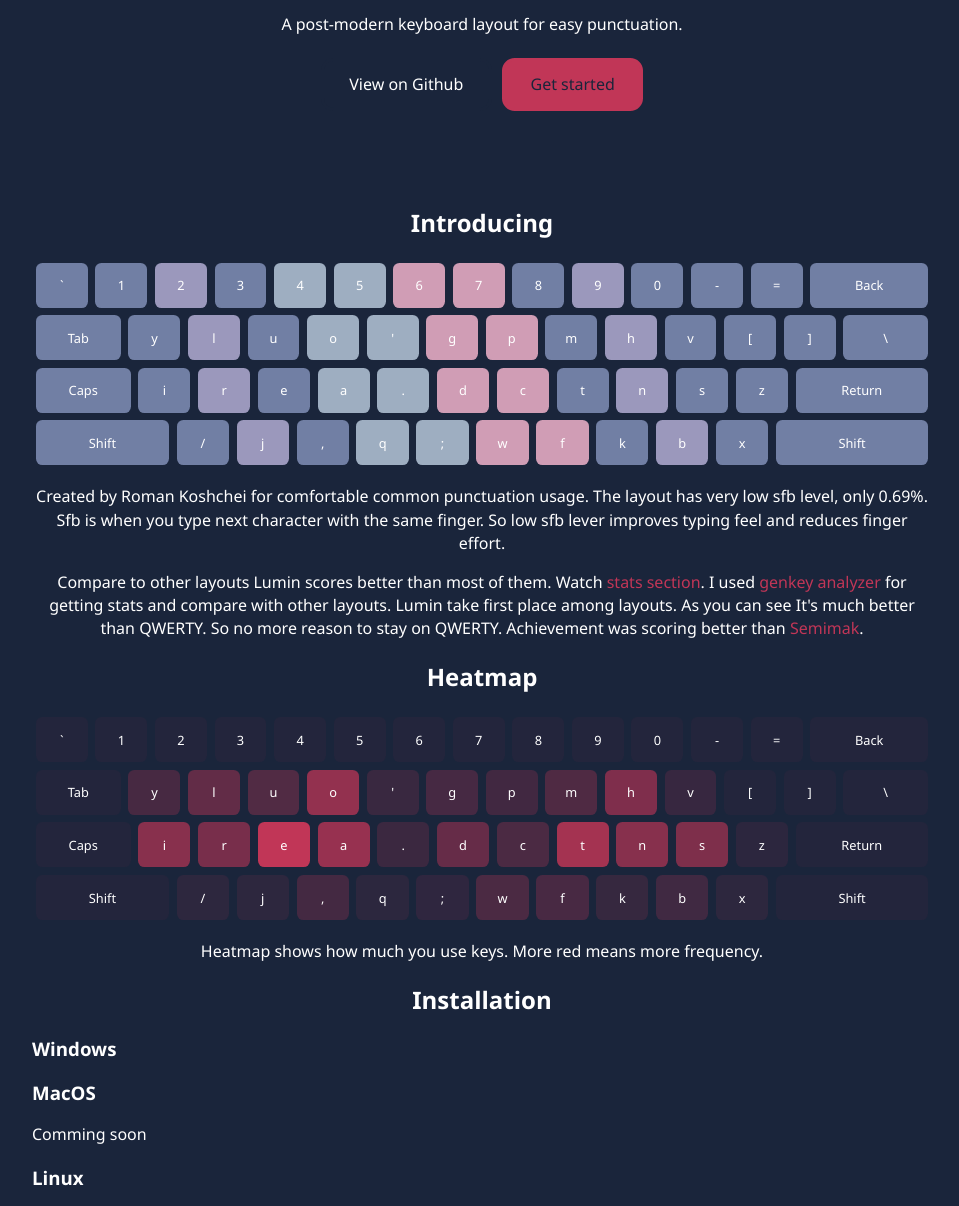
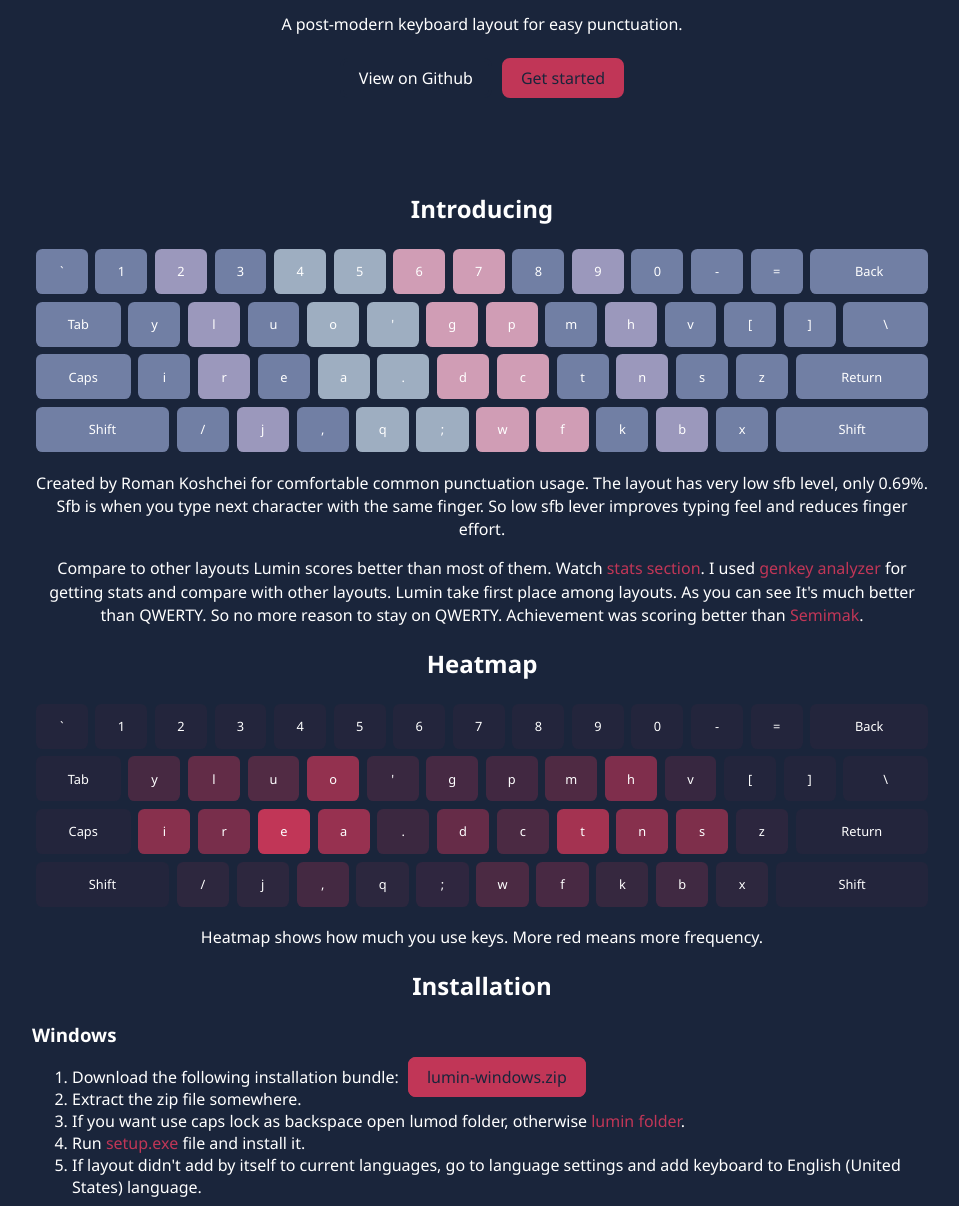
Before and after one commit to roman-koshchei/lumin, a plain HTML site: page index.html in a window 1280 px wide. Shown: the part 186-1392 px from the top of the page, without its empty margins (158-1117 px from the left). Drawn offline with Linux system fonts and the light colour scheme.

Commit message:
add windows instalation

```diff
--- a/index.html
+++ b/index.html
@@ -188,7 +188,13 @@
 
         <h2 id="installation" class="text-center">Installation</h2>
         <h3>Windows</h3>
-
+            <ol>
+                <li>Download the following installation bundle: <a class="btn" href="download/lumin-windows.zip">lumin-windows.zip</a></li>
+                <li>Extract the zip file somewhere.</li>
+                <li>If you want use caps lock as backspace open lumod folder, otherwise <span class="red">lumin folder</span>.</li>
+                <li>Run <span class="red">setup.exe</span> file and install it.</li>
+                <li>If layout didn't add by itself to current languages, go to language settings and add keyboard to English (United States) language.</li>
+            </ol>
         <h3>MacOS</h3>
         <p>Comming soon</p>
 
--- a/style.css
+++ b/style.css
@@ -26,11 +26,11 @@
 }
 
 .btn {
-    border: 0.3vw solid #c13657;
-    border-radius: 1vw;
+    border: 3px solid #c13657;
+    border-radius: 8px;
     background-color: #c13657;
     color: #1a253b;
-    padding: 1vw 2vw;
+    padding: 6px 16px;
     margin: 5px;
 }
 
@@ -40,9 +40,9 @@
 }
 
 .btn-light {
-    border: 0.3vw solid #1a253b;
-    border-radius: 1vw;
-    padding: 1vw 2vw;
+    border: 3px solid #1a253b;
+    border-radius: 8px;
+    padding: 6px 16px;
     margin: 5px;
 }
 
```
Also changed, not shown: 1 other file.
